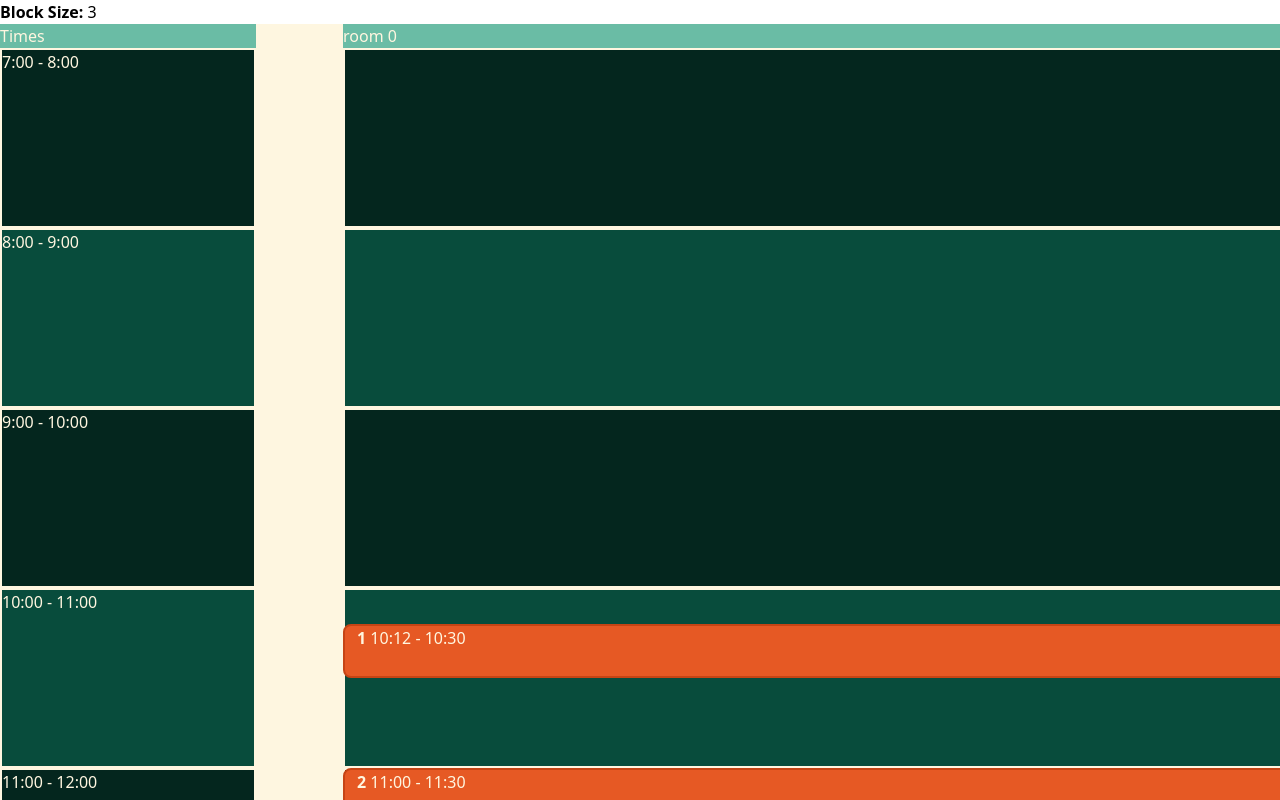
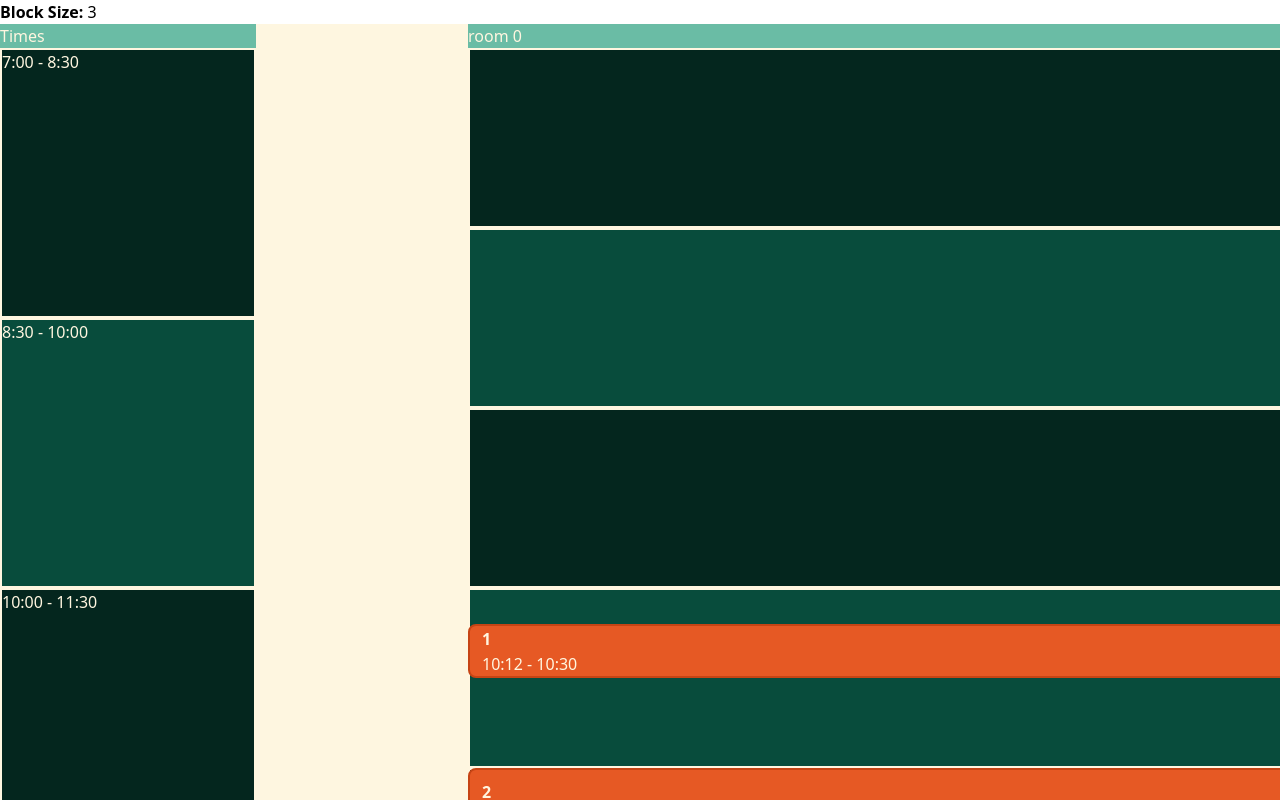
Before and after one commit to lucien-van-duijnhoven/lucks, a React (Vite) app: page / in a window 1280 px wide. Shown: the top 800 px of the page. Built offline with nearby package versions, Linux system fonts and the light colour scheme.

Commit message:
Modile view fix

```diff
--- a/src/Room.tsx
+++ b/src/Room.tsx
@@ -53,8 +53,8 @@ function Room({ events, range, onOverlayBlockClick: onOverlayBlockClick }: { eve
       </div>
       {overlayBlocks.map((block) => (
         <div
-            onClick={() => onOverlayBlockClick(block.data)}
-          className={`absolute z-10 w-full bg-[#e65924] rounded-lg border-2  border-solid text-[#fff6e0] border-[#c64414]`}
+          onClick={() => onOverlayBlockClick(block.data)}
+          className={`truncate absolute z-10 w-full bg-[#e65924] rounded-lg border-2  border-solid text-[#fff6e0] border-[#c64414]`}
           style={{
             top: `${block.offset && block.offset * sizeMultiplier}px`,
             height: getDifferenceInTime(
@@ -63,10 +63,12 @@ function Room({ events, range, onOverlayBlockClick: onOverlayBlockClick }: { eve
             ) * sizeMultiplier,
           }}
         >
-          <span className="truncate pl-3">
-          <b>{block.data.title}</b>{" "}
+          <div className="pl-3 h-full flex flex-col justify-around">
+          <b className="w-full truncate">{block.data.title}</b>
+          <span className="truncate">
             {printTime(block.data.time)}
           </span>
+          </div>
         </div>
       ))}
     </div>
--- a/src/Schedule.tsx
+++ b/src/Schedule.tsx
@@ -52,8 +52,8 @@ export const Schedule: FC = () => {
         onClose={()=>setEventModalData(null)}
         data={eventModalData}/>
       )}
-      <div className="snap-x text-[#fff6e0] flex overflow-x-scroll overflow-y-hidden snap-mandatory h-fit ">
-        <div className="sticky z-20 left-0 w-1/5 min-w-fit bg-[#6abca5] shrink-0">
+      <div className="snap-x text-[#fff6e0] flex overflow-x-scroll overflow-y-hidden snap-mandatory ">
+        <div className="sticky z-20 left-0 w-1/5 bg-[#6abca5] shrink-0">
           <h1>Times</h1>
           <SidBar range={dayRange} />
         </div>
@@ -63,7 +63,7 @@ export const Schedule: FC = () => {
               <h2 className="place-self-center bg-[#6abca5] w-full">{room.title}</h2>
             </div>
             {/* dayContainer */}
-            <div className="w-4/5 h-fit relative bg-[#6abca5]">
+            <div className="w-4/5 relative bg-[#6abca5]">
               <Room
                 events={room.events}
                 range={dayRange}
--- a/src/SideBar.tsx
+++ b/src/SideBar.tsx
@@ -17,7 +17,7 @@ function SidBar({ range }: { range: Time }) {
       {sidebarBlocks.map((timeBlock, index) => (
         <div
           style={{ height: timeBlock.size * sizeMultiplier }}
-          className={"shrink-0 border-2 border-solid border-[#fff6e0] text-[#fff6e0]" + " " + (index % 2 == 0 ? "bg-[#04261e]" : "bg-[#084c3c]")}
+          className={"w-full border-2 border-solid border-[#fff6e0] text-[#fff6e0]" + " " + (index % 2 == 0 ? "bg-[#04261e]" : "bg-[#084c3c]")}
         >
           <span className="flex">
             {printTime(timeBlock.data)}
@@ -34,7 +34,7 @@ function createSideBarTimes(range: Time): Block<Time>[] {
   const blocks: Block<Time>[] = numberRangeIntoBlocks(
     hourMinuteToMinutes(range.start),
     hourMinuteToMinutes(range.end),
-    60
+    90
   )
     .reduce(
       (acc, block) => {
```
